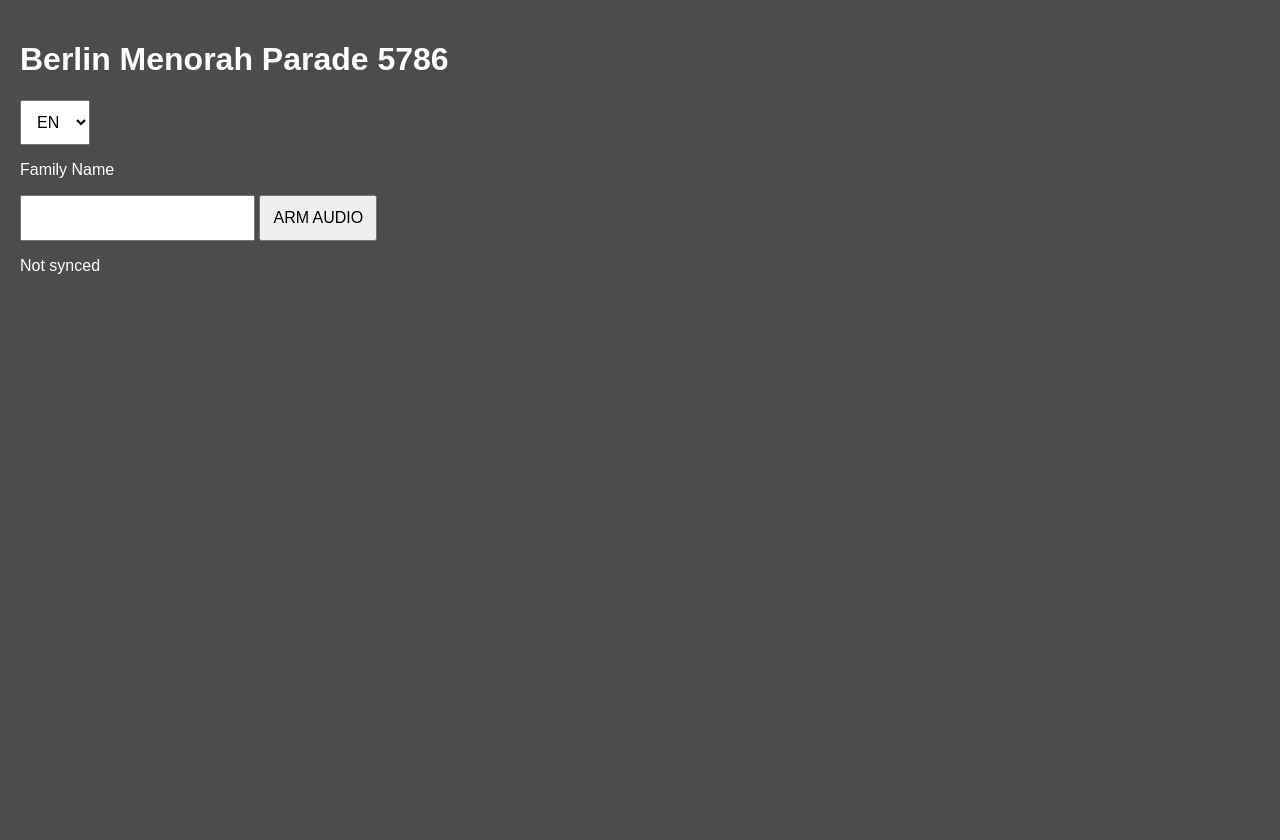
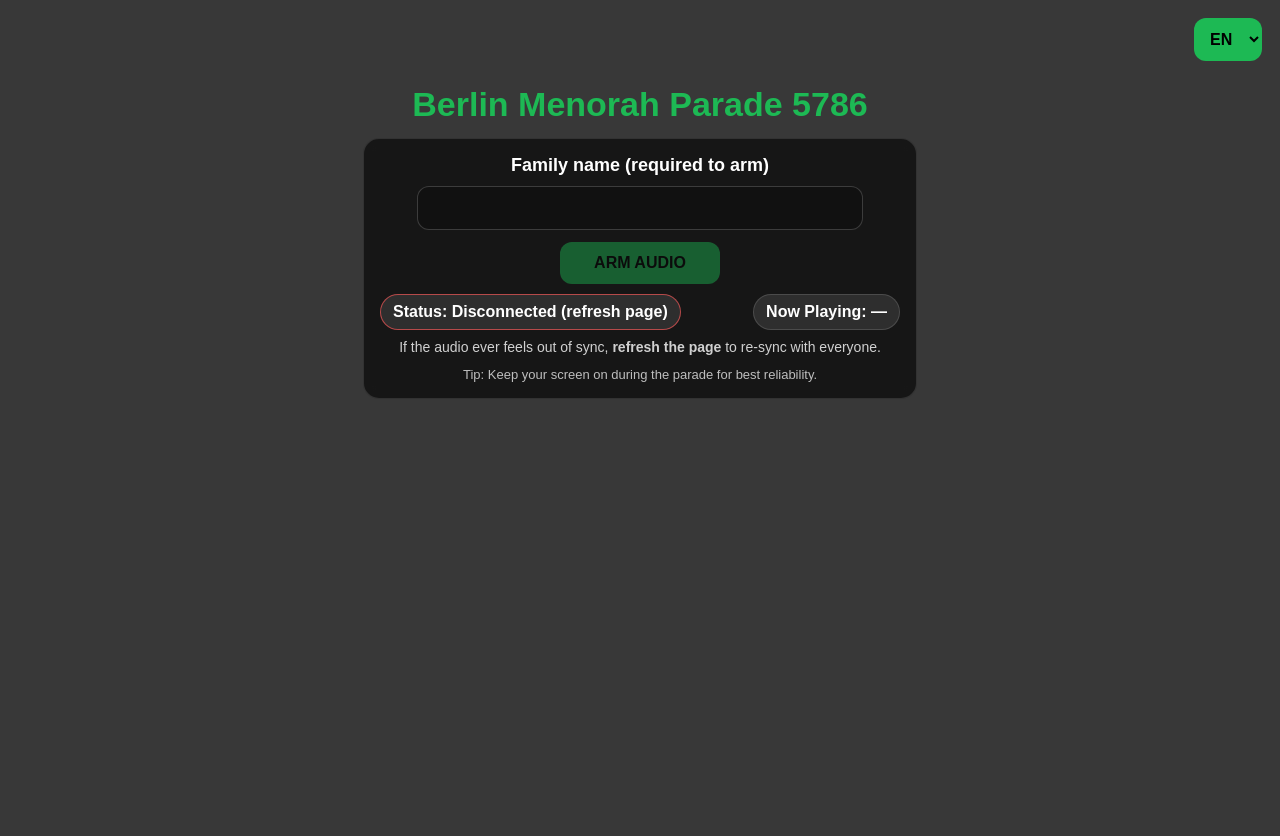
Before and after one commit to tzvishusterman-BH/menorah-sync, a website: page public/index.html in a window 1280 px wide. Drawn offline with Linux system fonts and the light colour scheme.

Commit message:
Client UX: better status + ARM gating + pause that re-syncs + nicer overlay on flyer

```diff
--- a/public/client.js
+++ b/public/client.js
@@ -2,41 +2,55 @@ let ws;
 let audioCtx = null;
 let armed = false;
 
-let tracks = {}; // server sends object
+let tracks = {};
 let state = { playing:false, trackId:null, startTime:null };
 
 let source = null;
-let bufferCache = {}; // trackId -> decoded AudioBuffer
+let bufferCache = {}; // trackId -> AudioBuffer
+let locallyPaused = false;
 
 const armBtn = document.getElementById("armBtn");
+const pauseBtn = document.getElementById("pauseBtn");
 const familyInput = document.getElementById("familyName");
-const statusEl = document.getElementById("status");
+const statusPill = document.getElementById("statusPill");
+const nowPlayingPill = document.getElementById("nowPlayingPill");
 
-function setStatus(s) { statusEl.textContent = s; }
+function setStatus(text, good){
+  statusPill.textContent = `Status: ${text}`;
+  statusPill.classList.remove("good","bad");
+  statusPill.classList.add(good ? "good" : "bad");
+}
 
-function stopAudio() {
+function setNowPlaying(text){
+  nowPlayingPill.textContent = `Now Playing: ${text}`;
+}
+
+function stopAudio(){
   try { if (source) source.stop(); } catch {}
   source = null;
 }
 
-async function loadBuffer(trackId) {
+async function loadBuffer(trackId){
   if (bufferCache[trackId]) return bufferCache[trackId];
 
   const t = tracks[trackId];
-  if (!t) throw new Error("Unknown track: " + trackId);
+  if (!t) throw new Error("Unknown trackId " + trackId);
 
-  const resp = await fetch(t.file);
+  const resp = await fetch(t.file, { cache:"no-store" });
   const arr = await resp.arrayBuffer();
   const buf = await audioCtx.decodeAudioData(arr);
   bufferCache[trackId] = buf;
   return buf;
 }
 
-async function playSynced(trackId, startTime) {
+async function playSynced(trackId, startTime){
   if (!armed || !audioCtx) return;
+  if (locallyPaused) return; // user paused locally
+
+  const t = tracks[trackId];
+  setNowPlaying(t ? t.name : trackId);
 
   const buf = await loadBuffer(trackId);
-
   stopAudio();
 
   const offsetSec = Math.max(0, (Date.now() - startTime) / 1000);
@@ -45,16 +59,70 @@ async function playSynced(trackId, startTime) {
   source.buffer = buf;
   source.connect(audioCtx.destination);
 
-  try {
+  try{
     source.start(0, offsetSec);
-    setStatus("Synced");
-  } catch (e) {
+    setStatus("Synced", true);
+    pauseBtn.textContent = "PAUSE";
+  }catch(e){
     console.error(e);
-    setStatus("Error playing audio");
+    setStatus("Audio Error", false);
   }
 }
 
-function init() {
+function updateArmEnabled(){
+  armBtn.disabled = familyInput.value.trim().length === 0;
+}
+
+familyInput.addEventListener("input", updateArmEnabled);
+updateArmEnabled();
+
+pauseBtn.addEventListener("click", async () => {
+  if (!armed || !audioCtx) return;
+
+  if (!locallyPaused) {
+    // pause locally
+    locallyPaused = true;
+    stopAudio();
+    setStatus("Paused (tap Play to re-sync)", false);
+    pauseBtn.textContent = "PLAY";
+    return;
+  }
+
+  // resume -> re-sync to current parade timestamp
+  locallyPaused = false;
+  pauseBtn.textContent = "PAUSE";
+
+  if (state.playing && state.trackId && state.startTime) {
+    await playSynced(state.trackId, state.startTime);
+  } else {
+    setStatus("Armed (waiting…)", false);
+  }
+});
+
+armBtn.addEventListener("click", async () => {
+  const name = familyInput.value.trim();
+  if (!name) return;
+
+  ws.send(JSON.stringify({ type:"register", name }));
+
+  audioCtx = new (window.AudioContext || window.webkitAudioContext)();
+  await audioCtx.resume();
+
+  armed = true;
+  locallyPaused = false;
+
+  armBtn.style.display = "none";
+  pauseBtn.style.display = "inline-block";
+
+  setStatus("Armed (waiting…)", false);
+
+  // If broadcast is already running, join immediately
+  if (state.playing && state.trackId && state.startTime) {
+    await playSynced(state.trackId, state.startTime);
+  }
+});
+
+function init(){
   ws = new WebSocket(location.origin.replace(/^http/, "ws"));
 
   ws.onopen = () => {
@@ -71,9 +139,22 @@ function init() {
 
     if (msg.type === "state") {
       state = msg.state || state;
-      // if user already armed and broadcast is running, join immediately
-      if (armed && state.playing && state.trackId && state.startTime) {
+
+      if (!state.playing || !state.trackId) {
+        setNowPlaying("—");
+        if (armed && !locallyPaused) setStatus("Armed (waiting…)", false);
+        if (!armed) setStatus("Not Armed", false);
+        stopAudio();
+        return;
+      }
+
+      // If broadcast running, and we are armed + not paused, join/re-join
+      if (armed && !locallyPaused && state.startTime) {
         await playSynced(state.trackId, state.startTime);
+      } else {
+        const t = tracks[state.trackId];
+        setNowPlaying(t ? t.name : state.trackId);
+        if (!armed) setStatus("Broadcast running — ARM to join", false);
       }
       return;
     }
@@ -82,7 +163,14 @@ function init() {
       state.playing = true;
       state.trackId = msg.trackId;
       state.startTime = msg.startTime;
-      await playSynced(msg.trackId, msg.startTime);
+
+      if (armed && !locallyPaused) {
+        await playSynced(msg.trackId, msg.startTime);
+      } else {
+        const t = tracks[msg.trackId];
+        setNowPlaying(t ? t.name : msg.trackId);
+        if (!armed) setStatus("Broadcast running — ARM to join", false);
+      }
       return;
     }
 
@@ -91,28 +179,19 @@ function init() {
       state.trackId = null;
       state.startTime = null;
       stopAudio();
-      setStatus(armed ? "Armed" : "Not synced");
+      setNowPlaying("—");
+      if (armed) setStatus(locallyPaused ? "Paused" : "Armed (waiting…)", false);
+      else setStatus("Not Armed", false);
       return;
     }
   };
+
+  ws.onclose = () => {
+    stopAudio();
+    setStatus("Disconnected (refresh page)", false);
+  };
 }
 
-armBtn.onclick = async () => {
-  const name = familyInput.value.trim();
-  if (!name) return alert("Enter family name");
-
-  ws.send(JSON.stringify({ type:"register", name }));
-
-  audioCtx = new (window.AudioContext || window.webkitAudioContext)();
-  await audioCtx.resume();
-
-  armed = true;
-  setStatus("Armed");
-
-  // If broadcast already running, join immediately
-  if (state.playing && state.trackId && state.startTime) {
-    await playSynced(state.trackId, state.startTime);
-  }
-};
-
+setStatus("Not Armed", false);
+setNowPlaying("—");
 init();
--- a/public/index.html
+++ b/public/index.html
@@ -4,44 +4,144 @@
 <meta charset="UTF-8">
 <title>Berlin Menorah Parade 5786</title>
 <meta name="viewport" content="width=device-width, initial-scale=1">
+
 <style>
-body {
+  body{
     margin:0;
     font-family: Arial, sans-serif;
-  color:white;
+    color:#fff;
     background:url("Parade Flyer Berlin 86.jpg") center/cover no-repeat fixed;
   }
-.overlay {
-  background:rgba(0,0,0,0.7);
+  .overlay{
     min-height:100vh;
-  padding:20px;
+    background:rgba(0,0,0,0.78);
+    padding:18px;
+    display:flex;
+    flex-direction:column;
+    align-items:center;
+    gap:14px;
+    text-align:center;
   }
-button,input,select {
+  h1{
+    margin:10px 0 0;
+    color:#1db954;
+    font-size:34px;
+    font-weight:900;
+  }
+  .card{
+    width:min(520px, 92vw);
+    background:rgba(10,10,10,0.72);
+    border:1px solid rgba(255,255,255,0.12);
+    border-radius:16px;
+    padding:16px;
+    backdrop-filter: blur(6px);
+  }
+  .row{
+    display:flex;
+    gap:10px;
+    justify-content:center;
+    align-items:center;
+    flex-wrap:wrap;
+  }
+  select,input,button{
     padding:12px;
+    border-radius:12px;
+    border:0;
     font-size:16px;
+    font-weight:800;
+  }
+  select{
+    background:#1db954;
+    color:#000;
+  }
+  input{
+    width:min(420px, 80vw);
+    background:#111;
+    color:#fff;
+    border:1px solid rgba(255,255,255,0.18);
+  }
+  button{
+    cursor:pointer;
+    background:#1db954;
+    color:#000;
+    min-width:160px;
+  }
+  button:disabled{
+    opacity:0.45;
+    cursor:not-allowed;
+  }
+  .statusWrap{
+    display:flex;
+    justify-content:space-between;
+    gap:10px;
+    align-items:center;
+    margin-top:10px;
+    flex-wrap:wrap;
+  }
+  .pill{
+    padding:8px 12px;
+    border-radius:999px;
+    background:rgba(255,255,255,0.10);
+    border:1px solid rgba(255,255,255,0.14);
+    font-weight:900;
+  }
+  .pill.good{ border-color: rgba(29,185,84,0.6); }
+  .pill.bad{ border-color: rgba(255,90,90,0.65); }
+  .hint{
+    color:rgba(255,255,255,0.80);
+    font-size:14px;
+    line-height:1.35;
+    margin-top:8px;
+  }
+  .tiny{
+    color:rgba(255,255,255,0.72);
+    font-size:13px;
   }
 </style>
 </head>
+
 <body>
 <div class="overlay">
-  <h1 data-i18n="title">Berlin Menorah Parade 5786</h1>
 
-  <select id="langSelect">
+  <div class="row" style="width:100%; justify-content:flex-end;">
+    <select id="langSelect" title="Language">
       <option value="en">EN</option>
       <option value="he">HE</option>
       <option value="ru">RU</option>
       <option value="de">DE</option>
     </select>
-
-  <p data-i18n="family">Family Name</p>
-  <input id="familyName">
-
-  <button id="armBtn" data-i18n="arm">ARM AUDIO</button>
-
-  <p id="status">Not synced</p>
   </div>
 
-<script src="translations.js"></script>
+  <h1>Berlin Menorah Parade 5786</h1>
+
+  <div class="card">
+    <div style="font-weight:900; font-size:18px; margin-bottom:10px;">
+      Family name (required to arm)
+    </div>
+
+    <input id="familyName" autocomplete="family-name" placeholder="">
+
+    <div class="row" style="margin-top:12px;">
+      <button id="armBtn" disabled>ARM AUDIO</button>
+      <button id="pauseBtn" style="display:none;">PAUSE</button>
+    </div>
+
+    <div class="statusWrap">
+      <div id="statusPill" class="pill bad">Status: Not Armed</div>
+      <div id="nowPlayingPill" class="pill">Now Playing: —</div>
+    </div>
+
+    <div class="hint">
+      If the audio ever feels out of sync, <b>refresh the page</b> to re-sync with everyone.
+    </div>
+
+    <div class="tiny" style="margin-top:10px;">
+      Tip: Keep your screen on during the parade for best reliability.
+    </div>
+  </div>
+
+</div>
+
 <script src="client.js"></script>
 </body>
 </html>
```
Lines whose indentation alone changed are shown as unchanged.
